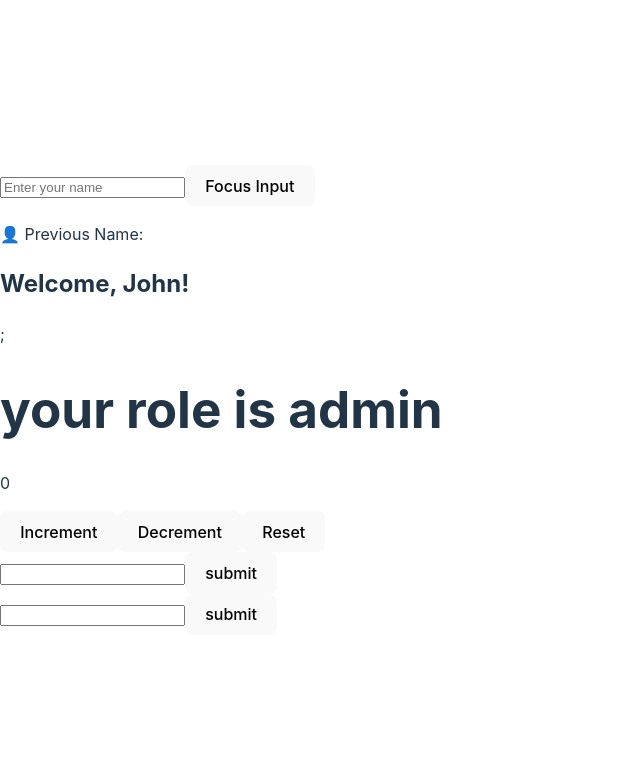
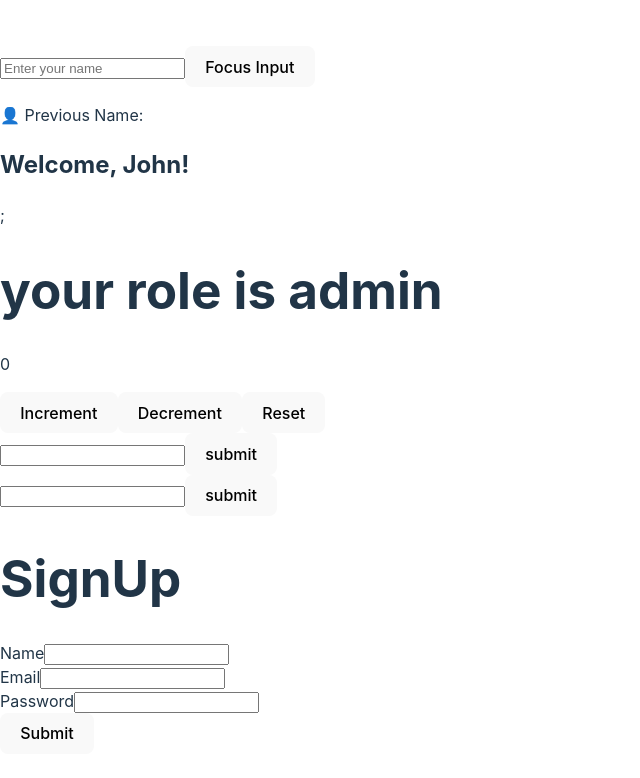
Before and after one commit to syedomer17/The-React.js, a React (Vite) app in the folder client/: page / in a window 1280 px wide. Shown: the top 778 px of the page, without its empty margins (0-640 px from the left). Built offline with nearby package versions, Linux system fonts and the light colour scheme.

Commit message:
form validation

```diff
--- a/client/package.json
+++ b/client/package.json
@@ -10,9 +10,11 @@
     "preview": "vite preview"
   },
   "dependencies": {
+    "formik": "^2.4.6",
     "react": "^18.3.1",
     "react-dom": "^18.3.1",
-    "react-router-dom": "^7.5.3"
+    "react-router-dom": "^7.5.3",
+    "yup": "^1.6.1"
   },
   "devDependencies": {
     "@eslint/js": "^9.17.0",
--- a/client/src/App.jsx
+++ b/client/src/App.jsx
@@ -6,6 +6,7 @@ import UserRole from './components/contexHook/UserRole';
 import CounterComponent from './components/coustomHooks/CounterComponent';
 import Controlled from './components/Controlled-vs-Uncontrolled-Components/Controlled';
 import UnControlled from './components/Controlled-vs-Uncontrolled-Components/UnControlled';
+import SignUp from './components/form/SignUp';
 
 
 
@@ -30,6 +31,9 @@ const App = () => {
         <Controlled />
         <UnControlled />
       </div>
+      <div>
+        <SignUp />
+      </div>
     </div>
   )
 }
--- /dev/null
+++ b/client/src/components/form/SignUp.jsx
@@ -0,0 +1,56 @@
+import React from "react";
+import { Formik, Form, Field, ErrorMessage } from "formik";
+import * as Yup from "yup";
+
+const SignUp = () => {
+  const validationSchema = Yup.object({
+    name: Yup.string().required("Name is required"),
+    email: Yup.string()
+      .email("Invaild email adderess")
+      .required("Email is required"),
+    password: Yup.string()
+      .min(6, "Password must be at least 6 characters")
+      .required("Password is required"),
+  });
+  return (
+    <div>
+      <h1>SignUp</h1>
+      <Formik
+        initialValues={{ name: "", email: "", password: "" }}
+        validationSchema={validationSchema}
+        onSubmit={(values) => {
+          alert(JSON.stringify(values, null, 2));
+        }}
+      >
+        <Form>
+          <div>
+            <label htmlFor="name">Name</label>
+            <Field name="name" type="text" />
+            <ErrorMessage name="name" component="div" />
+          </div>
+          <div>
+            <label htmlFor="email">Email</label>
+            <Field
+              name="email"
+              type="email"
+              className="w-full p-2 border rounded"
+            />
+            <ErrorMessage name="email" component="div" />
+          </div>
+          <div>
+            <label htmlFor="password">Password</label>
+            <Field
+              name="password"
+              type="password"
+              className="w-full p-2 border rounded"
+            />
+            <ErrorMessage name="password" component="div" />
+          </div>
+          <button type="submit">Submit</button>
+        </Form>
+      </Formik>
+    </div>
+  );
+};
+
+export default SignUp;
```
Also changed, not shown: 1 other file (tests, documents, lock files or other folders).
